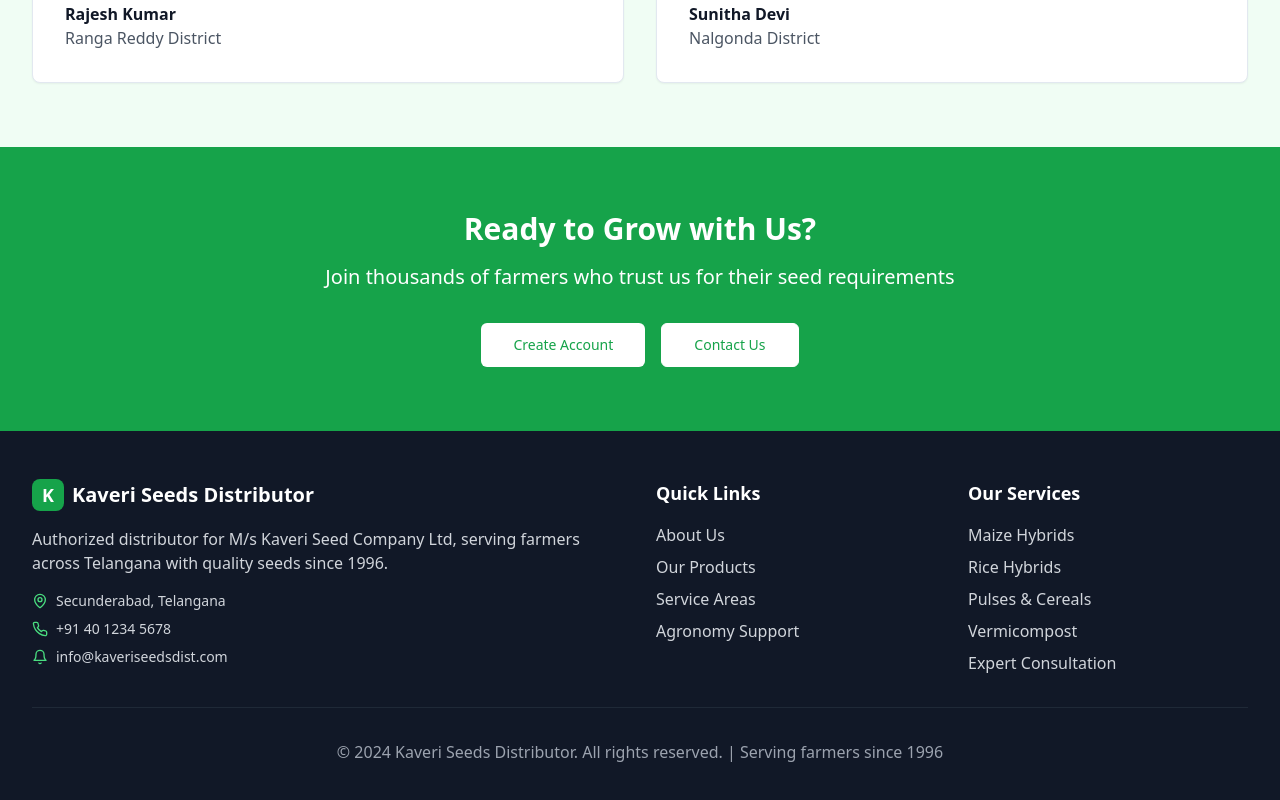
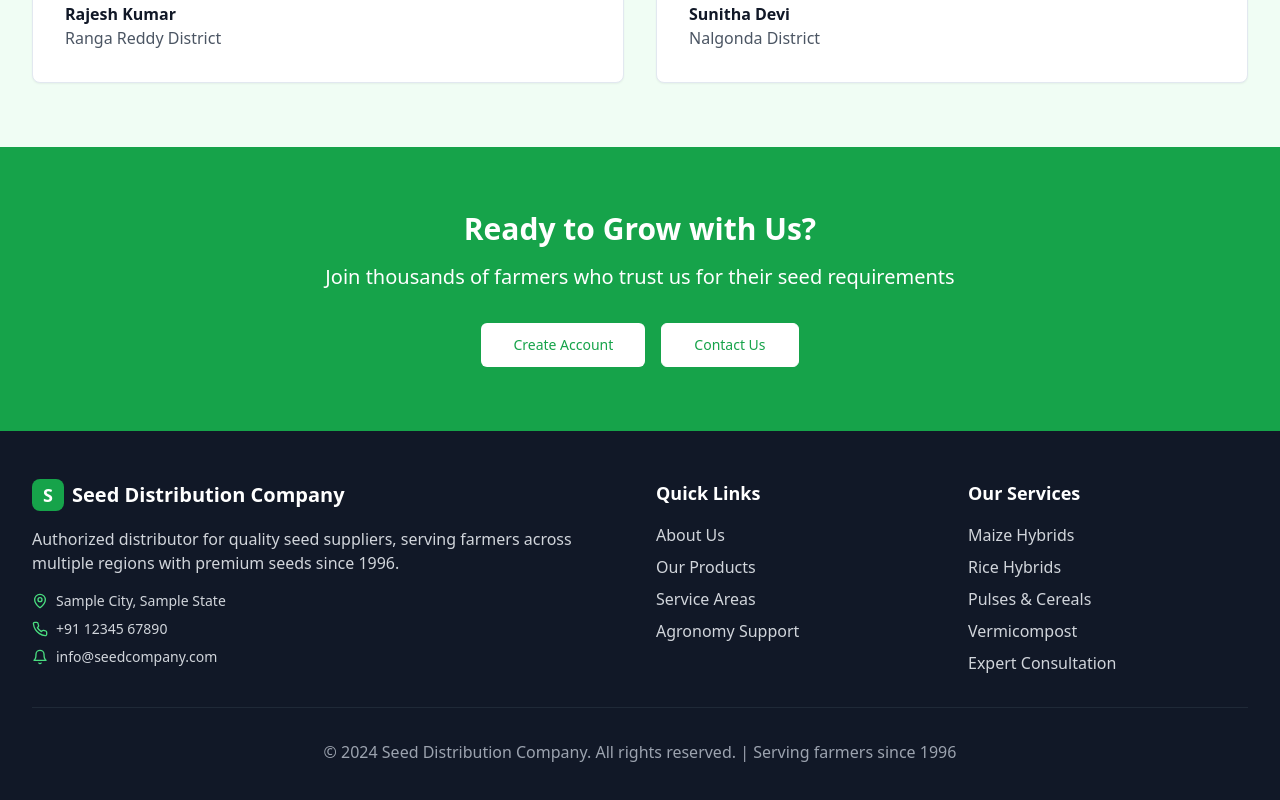
Before and after one commit to Feild-project-2025/seed-growth-nexus, a React (Vite) app: page / in a window 1280 px wide. Shown: the part 1943-2743 px from the top of the page. Built offline with nearby package versions, Linux system fonts and the light colour scheme.

Commit message:
Refactor: Replace real details with dummy data
Replace real company information, contact details, and product specifics with placeholder or generic data across the website.

```diff
--- a/src/components/Footer.tsx
+++ b/src/components/Footer.tsx
@@ -11,26 +11,26 @@ const Footer = () => {
           <div className="col-span-1 md:col-span-2">
             <div className="flex items-center space-x-2 mb-4">
               <div className="w-8 h-8 bg-green-600 rounded-lg flex items-center justify-center">
-                <span className="text-white font-bold text-lg">K</span>
+                <span className="text-white font-bold text-lg">S</span>
               </div>
-              <span className="text-xl font-bold">Kaveri Seeds Distributor</span>
+              <span className="text-xl font-bold">Seed Distribution Company</span>
             </div>
             <p className="text-gray-300 mb-4">
-              Authorized distributor for M/s Kaveri Seed Company Ltd, serving farmers across
-              Telangana with quality seeds since 1996.
+              Authorized distributor for quality seed suppliers, serving farmers across
+              multiple regions with premium seeds since 1996.
             </p>
             <div className="space-y-2">
               <div className="flex items-center space-x-2">
                 <MapPin className="w-4 h-4 text-green-400" />
-                <span className="text-sm text-gray-300">Secunderabad, Telangana</span>
+                <span className="text-sm text-gray-300">Sample City, Sample State</span>
               </div>
               <div className="flex items-center space-x-2">
                 <Phone className="w-4 h-4 text-green-400" />
-                <span className="text-sm text-gray-300">+91 40 1234 5678</span>
+                <span className="text-sm text-gray-300">+91 12345 67890</span>
               </div>
               <div className="flex items-center space-x-2">
                 <Bell className="w-4 h-4 text-green-400" />
-                <span className="text-sm text-gray-300">info@kaveriseedsdist.com</span>
+                <span className="text-sm text-gray-300">info@seedcompany.com</span>
               </div>
             </div>
           </div>
@@ -61,7 +61,7 @@ const Footer = () => {
 
         <div className="border-t border-gray-800 mt-8 pt-8 text-center">
           <p className="text-gray-400">
-            © 2024 Kaveri Seeds Distributor. All rights reserved. | Serving farmers since 1996
+            © 2024 Seed Distribution Company. All rights reserved. | Serving farmers since 1996
           </p>
         </div>
       </div>
```
